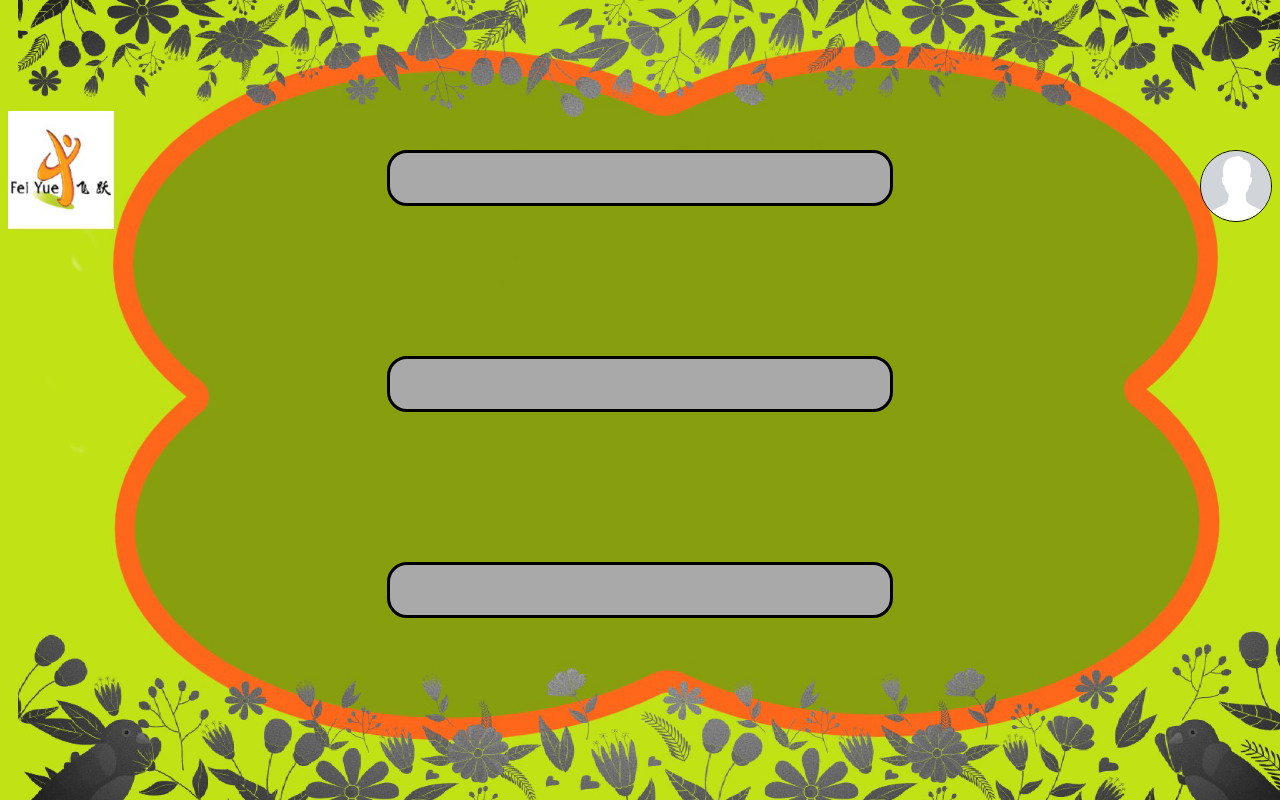
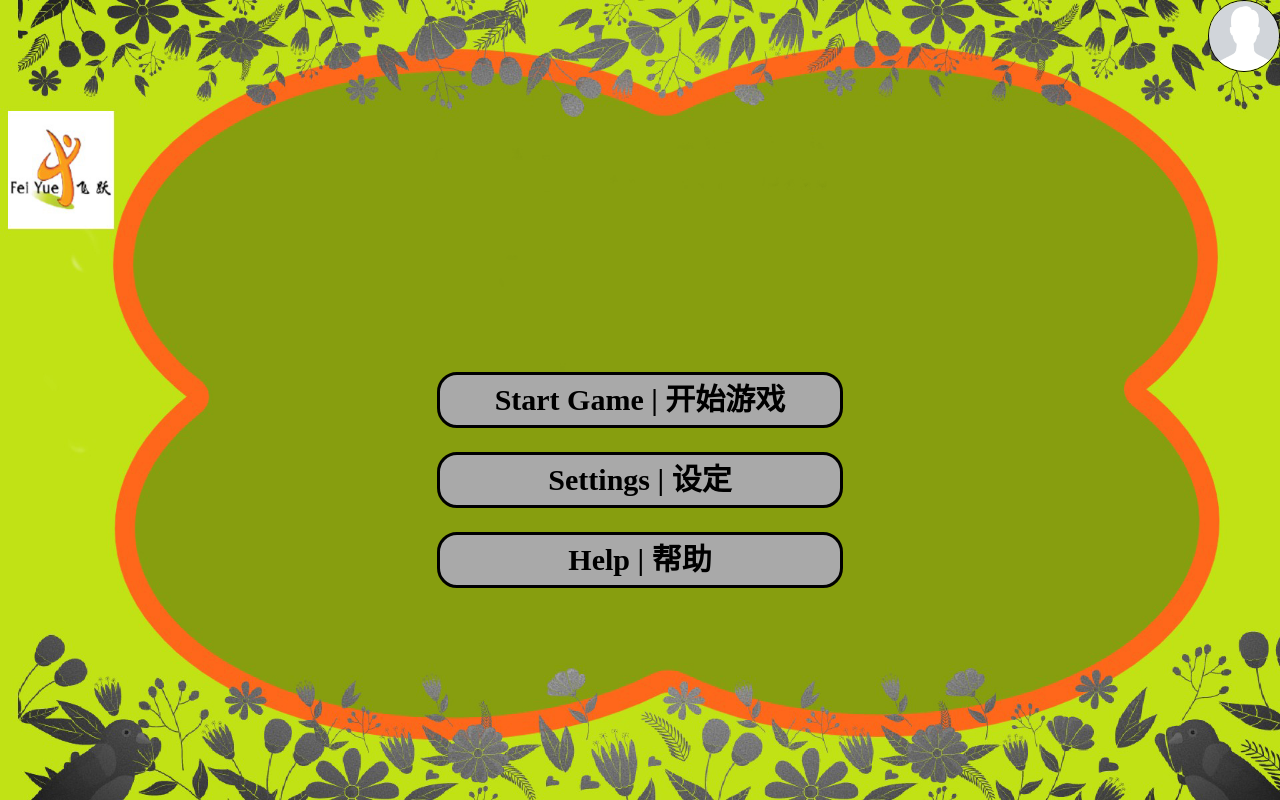
Before and after one commit to TheBoldReaper/Intern-Web-game, a plain HTML site: page Web game project/index.html in a window 1280 px wide. Drawn offline with Linux system fonts and the light colour scheme.

Commit message:
Add files via upload

```diff
--- a/Web game project/index.html
+++ b/Web game project/index.html
@@ -12,13 +12,13 @@
       <img src="images/profile.jpg" alt="Profile image" />
     </div>
     <p>
-      <strong><div class="center"><a href="Start_game.html"></a></div></strong>
+      <strong><div class="centerstg"><a href="Start_game.html">Start Game | 开始游戏</a></div></strong>
     </p>
     <p>
-      <strong><div class="center"><a href="settings.html"></a></div></strong>
+      <strong><div class="centersettings"><a href="settings.html">Settings | 设定</a></div></strong>
     </p>
     <p>
-      <strong><div class="center"><a href="Help.html"></a></div></strong>
+      <strong><div class="centerhelp"><a href="Help.html">Help | 帮助</a></div></strong>
     </p>
     <script src='index.js'></script>
   </body>
--- a/Web game project/styles.css
+++ b/Web game project/styles.css
@@ -12,22 +12,7 @@ p {
 
     }
 
-.center {
-    /*This below is to make the div centered horizantally */
-    margin-left: auto;
-    margin-right: auto;
-    margin-top: 150px;
-    position: relative;
-    /*This below is to make customize the div to width/height */
-    width: 500px;
-    height: 50px;
-    /*This below is for borders and text customization */
-    border: 3px solid black;
-    text-align: center;
-    border-radius: 20px;
-    background: darkgrey;
-    font-size: 30px;
-    }
+
 body{
     background-image:url("images/webimage.jpg");
     background-repeat: no-repeat;
@@ -44,7 +29,9 @@ body{
     }
 
 .profilepic {
-    float: right;
+    position: fixed;
+    top: 0;
+    right: 0;
     }
 
 a {
@@ -52,3 +39,51 @@ a {
     color: inherit;
 
     }
+
+.centerstg
+{
+    position:fixed;
+    top: 50%;
+    left: 50%;
+    transform: translate(-50%, -50%);
+    width: 400px;
+    height: 50px;
+    border: 3px solid black;
+    text-align: center;
+    border-radius: 20px;
+    background: darkgrey;
+    font-size: 30px;
+
+}
+
+.centersettings
+{
+    position:fixed;
+    top: 60%;
+    left: 50%;
+    transform: translate(-50%, -50%);
+    width: 400px;
+    height: 50px;
+    border: 3px solid black;
+    text-align: center;
+    border-radius: 20px;
+    background: darkgrey;
+    font-size: 30px;
+
+}
+
+.centerhelp
+{
+    position:fixed;
+    top: 70%;
+    left: 50%;
+    transform: translate(-50%, -50%);
+    width: 400px;
+    height: 50px;
+    border: 3px solid black;
+    text-align: center;
+    border-radius: 20px;
+    background: darkgrey;
+    font-size: 30px;
+
+}
```
